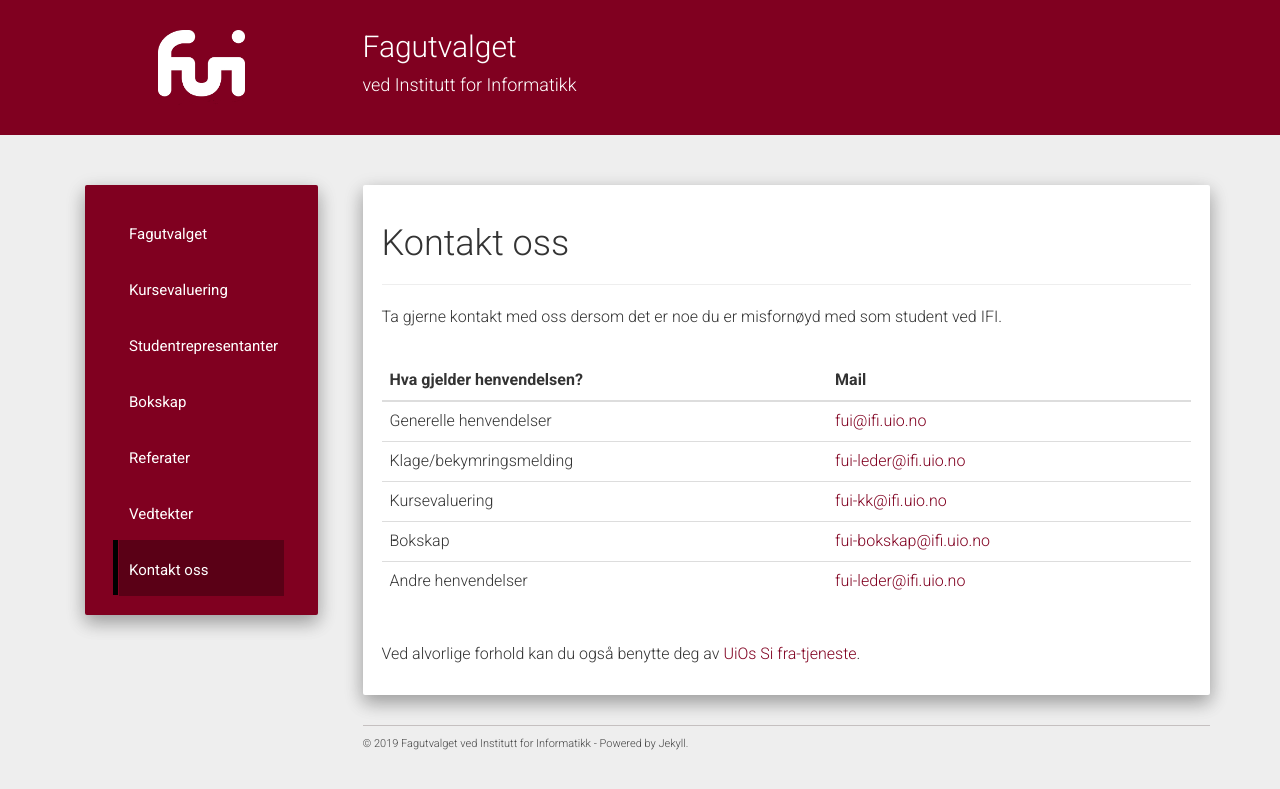
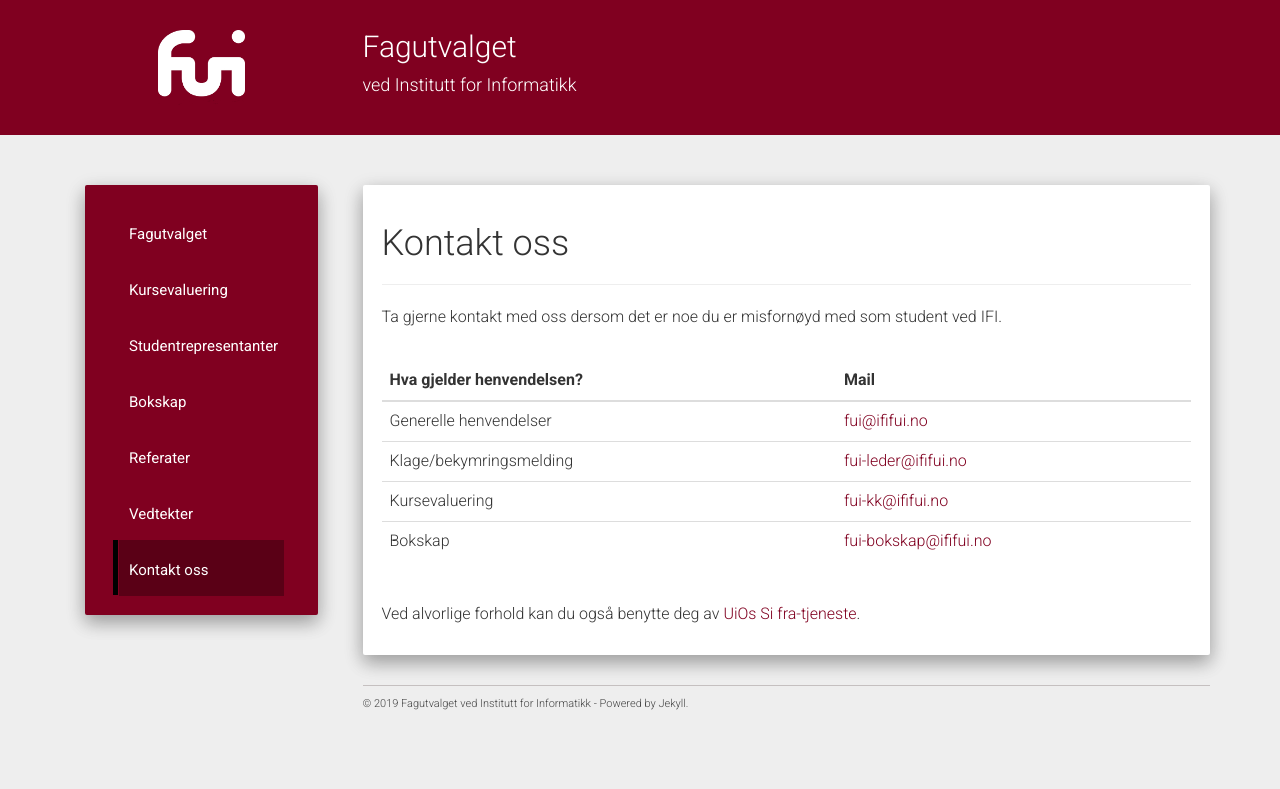
Before and after one commit to fui/fui.github.io, a Jekyll site: the page built from pages/kontaktinformasjon.md, in a window 1280 px wide. Shown: the top 789 px of the page. Built offline with Jekyll 4.4.1, drawn with Linux system fonts in a browser that asks for light colours; nearby versions of some CDN libraries.

Commit message:
fix for problem #15, #16, #19, #20 og #21

```diff
--- a/_data/front_page_links.json
+++ b/_data/front_page_links.json
@@ -13,8 +13,8 @@
 		"icon_class": "fas fa-unlock-alt"
 	},
 	{
-		"title": "Klage/bekymringsmelding",
-		"href": "/kontaktinformasjon",
+		"title": "Klage eller bekymringsmelding",
+		"href": "/kontakt",
 		"desc": "Ta gjerne kontakt med oss dersom det er noe du er misfornøyd med som student ved Ifi. \n",
 		"icon_class": "fas fa-bullhorn"
 	}
--- a/_data/urls.json
+++ b/_data/urls.json
@@ -31,7 +31,7 @@
   },
   {
     "text": "Kontakt oss",
-    "url": "/kontaktinformasjon",
+    "url": "/kontakt",
     "icon": "fa-feed"
   }
 ]
--- a/_includes/hidden-menu.html
+++ b/_includes/hidden-menu.html
@@ -6,6 +6,6 @@
         <li><a href="/bokskap">Bokskap</a></li>
         <li><a href="/referater">Referater</a></li>
         <li><a href="/vedtekter">Vedtekter</a></li>
-        <li><a href="/kontaktinformasjon">Kontakt oss</a></li>
+        <li><a href="/kontakt">Kontakt oss</a></li>
     </ul>
 </div>
--- a/pages/kontaktinformasjon.md
+++ b/pages/kontaktinformasjon.md
@@ -21,23 +21,19 @@ Ta gjerne kontakt med oss dersom det er noe du er misfornøyd med som student ve
   <tbody>
     <tr>
       <td>Generelle henvendelser</td>
-      <td><a href="mailto:fui@ifi.uio.no">fui@ifi.uio.no</a></td>
+      <td><a href="mailto:fui@ififui.no">fui@ififui.no</a></td>
     </tr>
     <tr>
       <td>Klage/bekymringsmelding</td>
-      <td><a href="mailto:fui-leder@ifi.uio.no">fui-leder@ifi.uio.no</a></td>
+      <td><a href="mailto:fui-leder@ififui.no">fui-leder@ififui.no</a></td>
     </tr>
     <tr>
       <td>Kursevaluering</td>
-      <td><a href="mailto:fui-kk@ifi.uio.no">fui-kk@ifi.uio.no</a></td>
+      <td><a href="mailto:fui-kk@ififui.no">fui-kk@ififui.no</a></td>
     </tr>
     <tr>
       <td>Bokskap</td>
-      <td><a href="mailto:fui-bokskap@ifi.uio.no">fui-bokskap@ifi.uio.no</a></td>
-    </tr>
-    <tr>
-      <td>Andre henvendelser</td>
-      <td><a href="mailto:fui-leder@ifi.uio.no">fui-leder@ifi.uio.no</a></td>
+      <td><a href="mailto:fui-bokskap@ififui.no">fui-bokskap@ififui.no</a></td>
     </tr>
   </tbody>
 </table>
```
Also changed, not shown: other parts of pages/kontaktinformasjon.md (+1 -1 lines), pages/representanter.md (+1 -1 lines).
